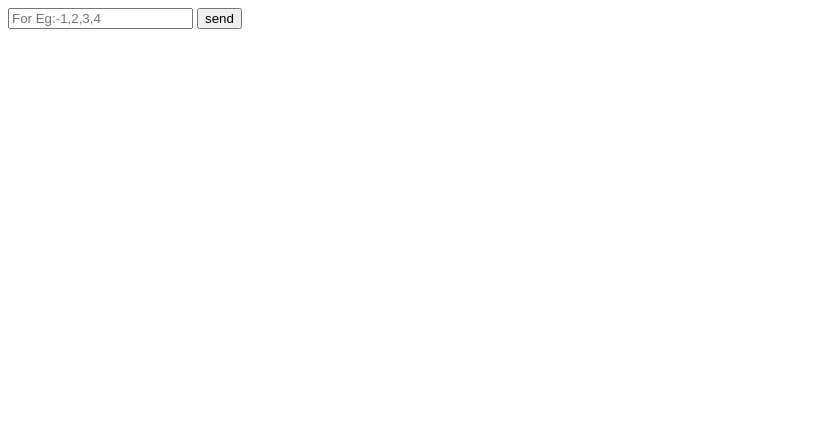
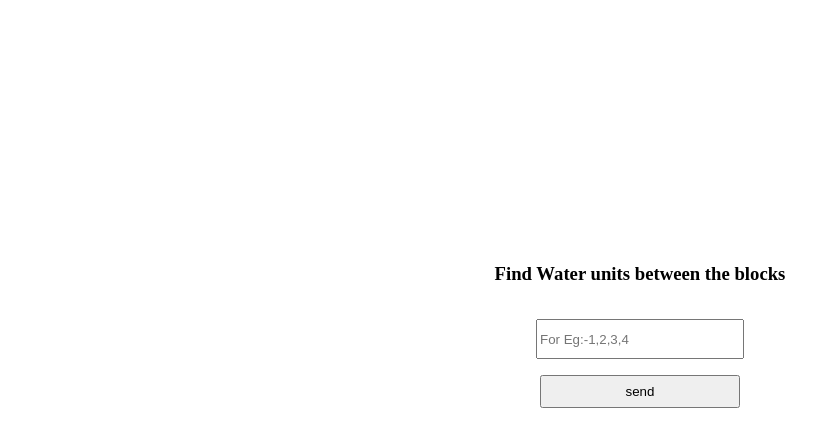
Before and after one commit to Vimalf-git/waterTankAlgorithm, a plain HTML site: page index.html in a window 1280 px wide. Shown: the whole page, without its empty margins (0-840 px from the left). Drawn offline with Linux system fonts and the light colour scheme.

Commit message:
add:allign

```diff
--- a/index.css
+++ b/index.css
@@ -6,15 +6,27 @@ table{
     border: 1px solid black;
     text-align: center;
 }
-/* td{
-    width: 10%;
-    border: 1px solid orange;
-    text-align: center;
-} */
-
 td{
     width: 1rem;
     height: 2rem;
+}
+.main{
+    width: 100%;
+    min-height: 100vh;
+    height: auto;
+    display: flex;
+    justify-content: center;
+    align-items: center;
+    flex-direction: column;
+    gap: 1em;
+}
+input{
+    width: 15em;
+    height: 2.5em;
+}
+button{
+    width: 15em;
+    height: 2.5em;
 }
 #tableData{
     width: 100%;
--- a/index.html
+++ b/index.html
@@ -4,12 +4,13 @@
     <meta charset="UTF-8">
     <meta name="viewport" content="width=device-width, initial-scale=1.0">
     <link href="./index.css" rel="stylesheet"/>
-    <title>Water Tank</title>
+    <title>WaterTankPrblm</title>
 
 </head>
 <body>
 
     <div class="main">
+        <h3>Find Water units between the blocks</h3>
         <input type="text" id="arrVal" placeholder="For Eg:-1,2,3,4"/>
         <button id="sendBtn">send</button><br><br>
 
@@ -21,7 +22,7 @@
         </div>
 
     </div>
-    <script src="./index.js" />
+    <script src="./index.js" ></script>
 
 </body>
 </html>
```
Also changed, not shown: index.js (+0 -10 lines).
